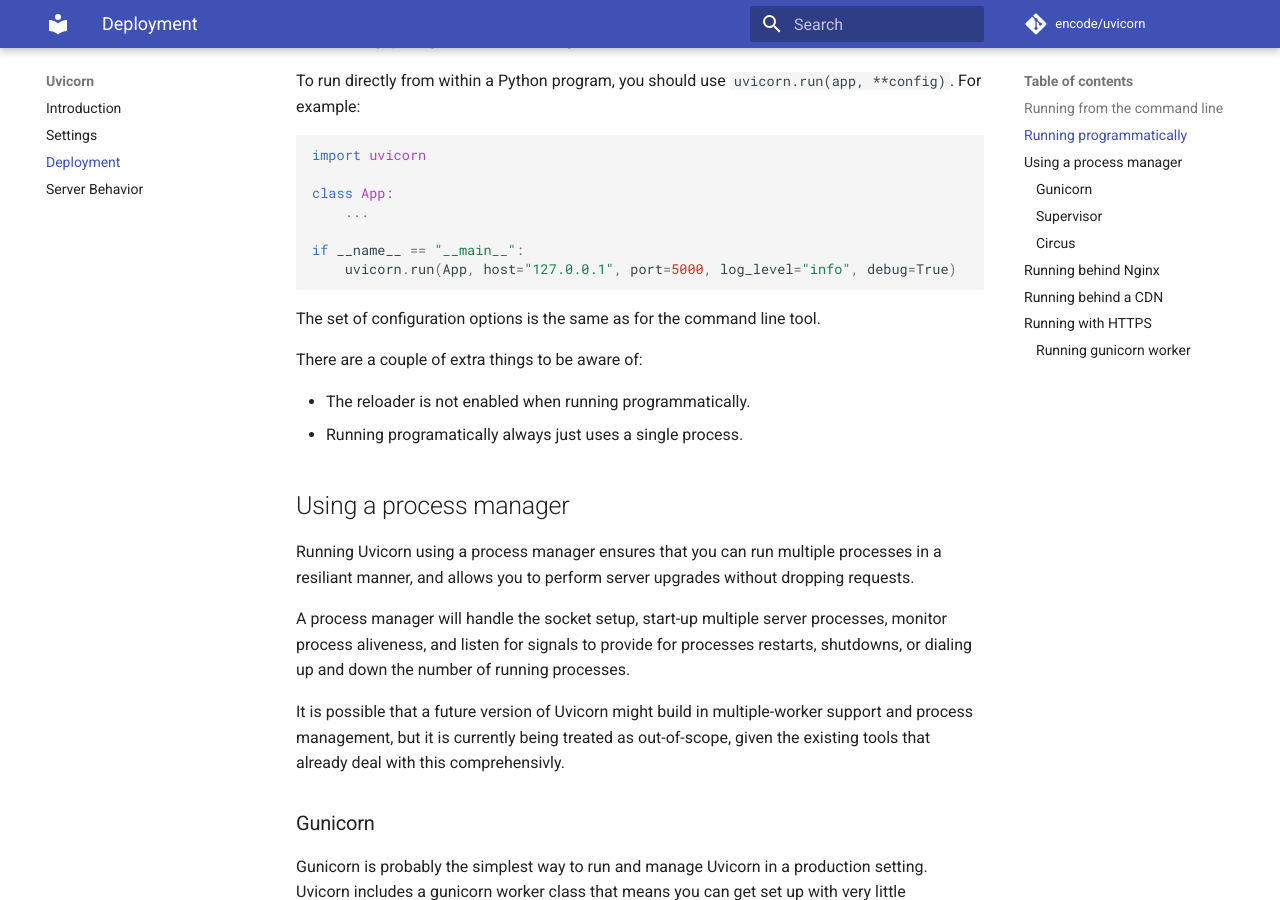
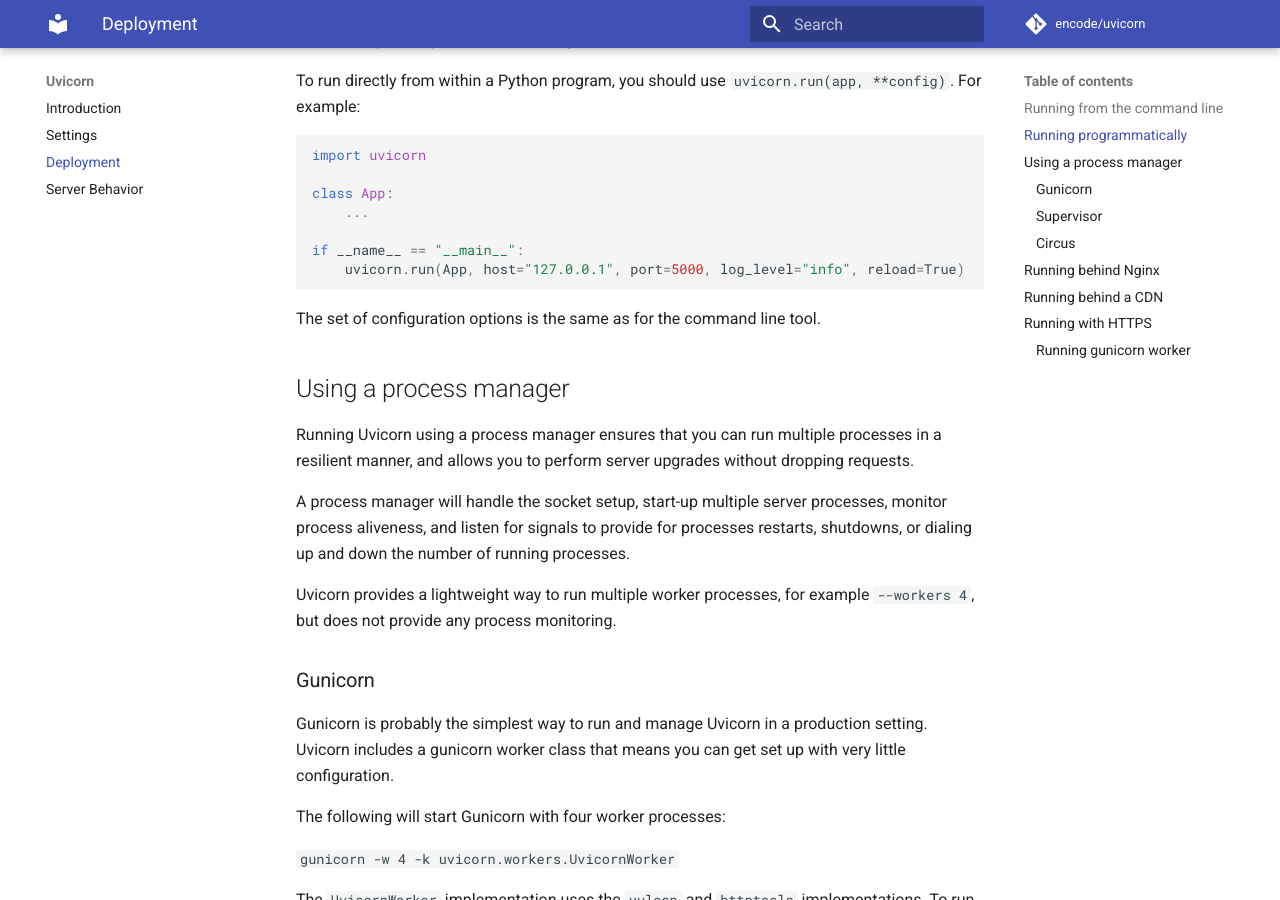
Before and after one commit to encode/uvicorn, an MkDocs documentation site: the page built from docs/deployment.md, in a window 1280 px wide and 900 px high, scrolled down 1746 px. Built offline with MkDocs 1.6.1 and Material for MkDocs 9.7.7, drawn with Linux system fonts in a browser that asks for light colours; comment, search, counter and statistics services are not loaded; old or Windows-style settings are respelled for this version of MkDocs.

Commit message:
Update docs for --reload

````diff
--- a/docs/deployment.md
+++ b/docs/deployment.md
@@ -88,23 +88,18 @@
     ...
 
 if __name__ == "__main__":
-    uvicorn.run(App, host="127.0.0.1", port=5000, log_level="info", debug=True)
+    uvicorn.run(App, host="127.0.0.1", port=5000, log_level="info", reload=True)
 ```
 
 The set of configuration options is the same as for the command line tool.
 
-There are a couple of extra things to be aware of:
-
-* The reloader is not enabled when running programmatically.
-* Running programatically always just uses a single process.
-
 ## Using a process manager
 
-Running Uvicorn using a process manager ensures that you can run multiple processes in a resiliant manner, and allows you to perform server upgrades without dropping requests.
+Running Uvicorn using a process manager ensures that you can run multiple processes in a resilient manner, and allows you to perform server upgrades without dropping requests.
 
 A process manager will handle the socket setup, start-up multiple server processes, monitor process aliveness, and listen for signals to provide for processes restarts, shutdowns, or dialing up and down the number of running processes.
 
-It is possible that a future version of Uvicorn might build in multiple-worker support and process management, but it is currently being treated as out-of-scope, given the existing tools that already deal with this comprehensivly.
+Uvicorn provides a lightweight way to run multiple worker processes, for example `--workers 4`, but does not provide any process monitoring.
 
 ### Gunicorn
 
````
